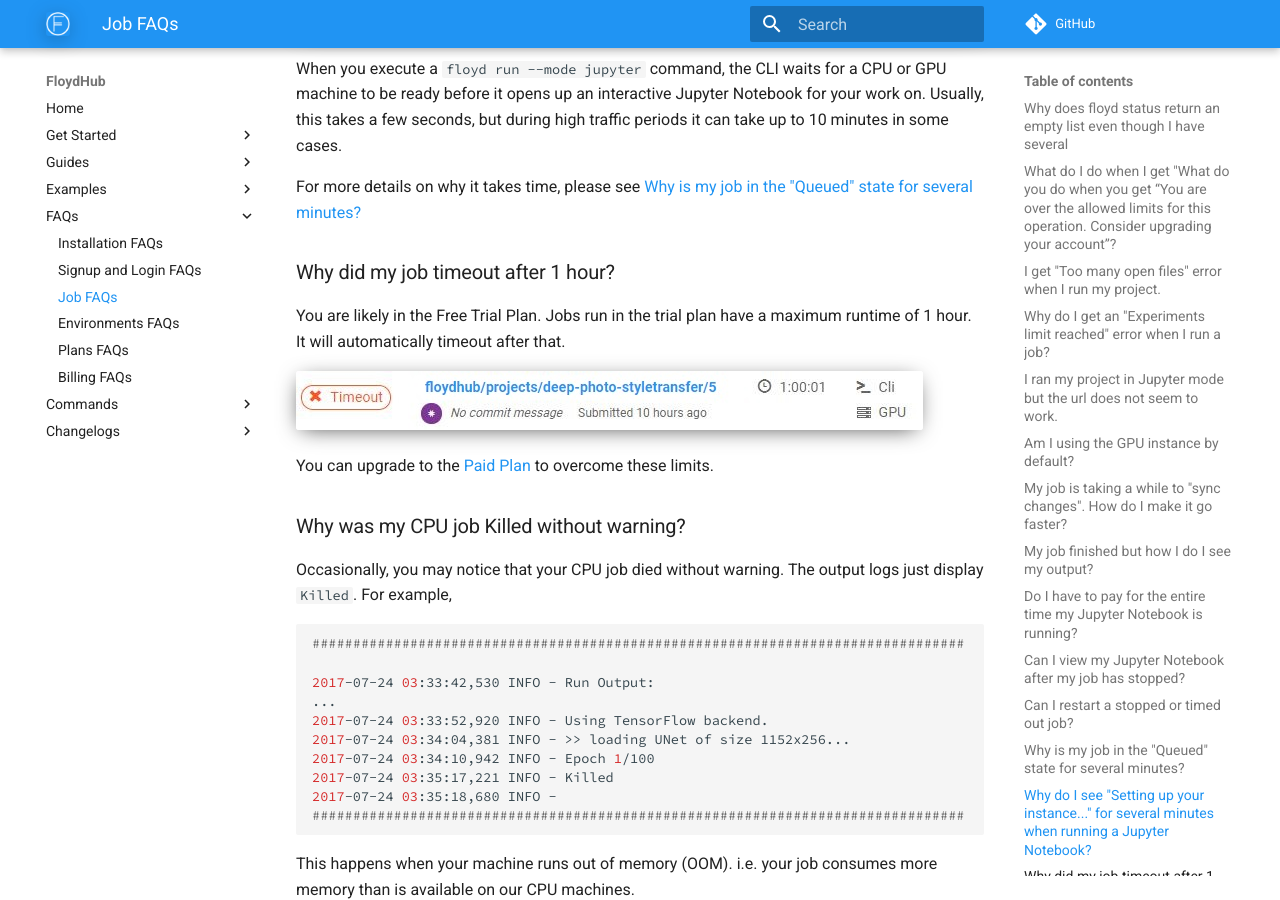
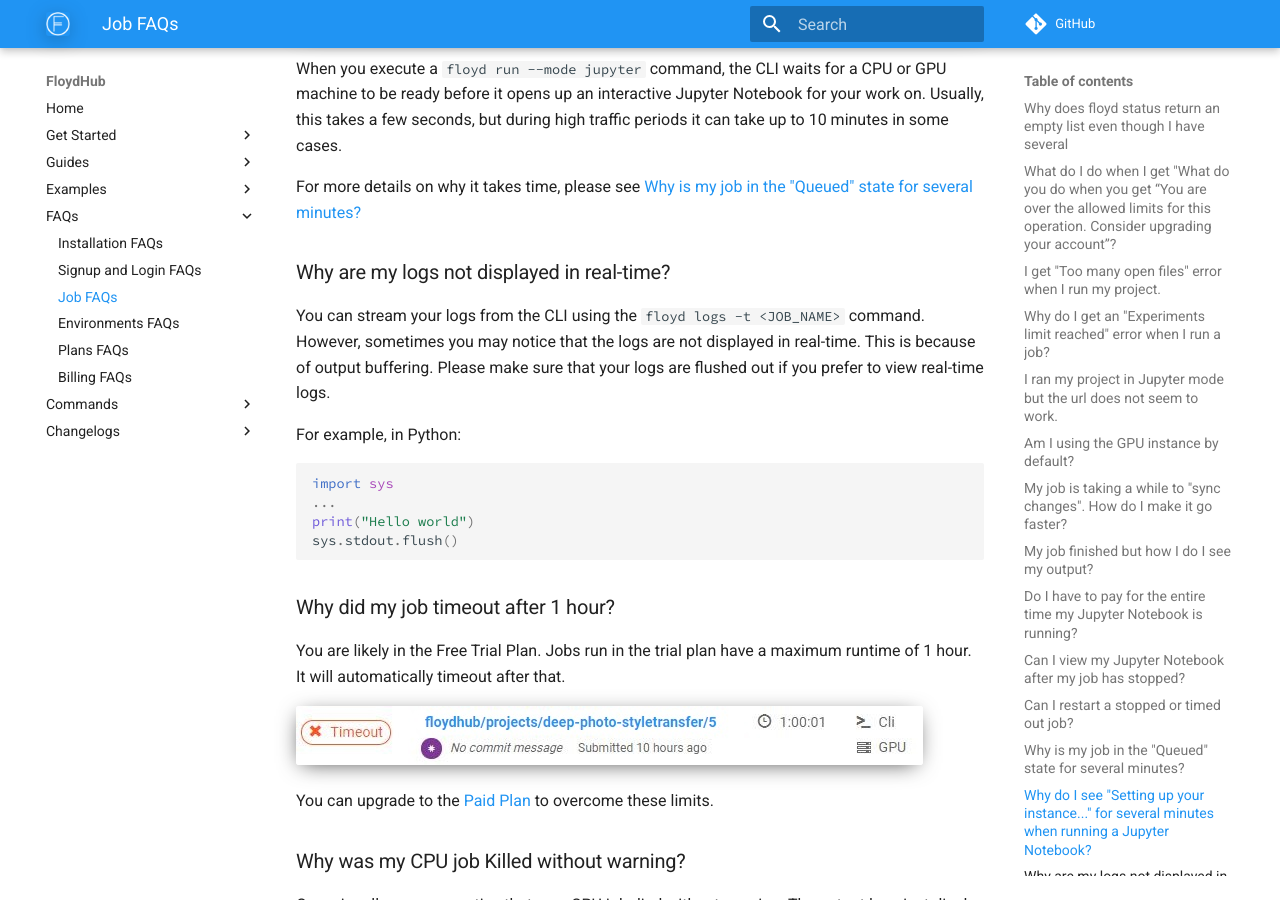
Before and after one commit to floydhub/floyd-docs, an MkDocs documentation site: the page built from docs/faqs/job.md, in a window 1280 px wide and 900 px high, scrolled down 3671 px. Built offline with MkDocs 1.6.1 and Material for MkDocs 9.7.7, drawn with Linux system fonts in a browser that asks for light colours; comment, search, counter and statistics services are not loaded; old or Windows-style settings are respelled for this version of MkDocs.

Commit message:
Add faq on realtime logs

````diff
--- a/docs/faqs/job.md
+++ b/docs/faqs/job.md
@@ -138,6 +138,20 @@
 
 For more details on why it takes time, please see [Why is my job in the "Queued" state for several minutes?](#why-is-my-job-in-the-queued-state-for-several-minutes)
 
+
+### Why are my logs not displayed in real-time?
+
+You can stream your logs from the CLI using the `floyd logs -t <JOB_NAME>` command. However, sometimes you may notice that the logs are not displayed in real-time. This is because of output buffering. Please make sure that your logs are flushed out if you prefer to view real-time logs.
+
+For example, in Python:
+
+```python
+import sys
+...
+print("Hello world")
+sys.stdout.flush()
+```
+
 ### Why did my job timeout after 1 hour?
 
 You are likely in the Free Trial Plan. Jobs run in the trial plan have a maximum runtime of 1 hour. It will automatically timeout after that.
````
